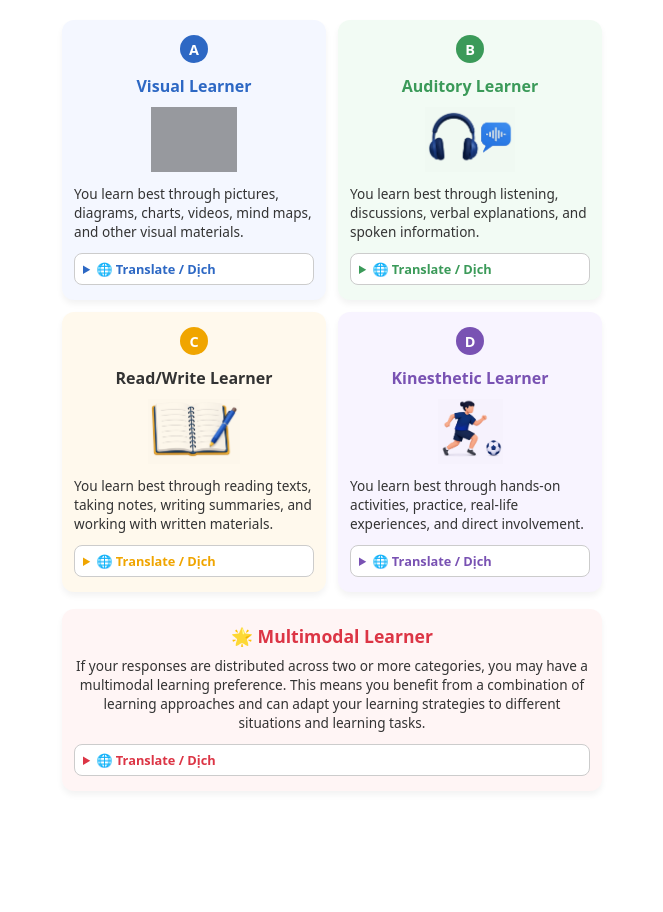
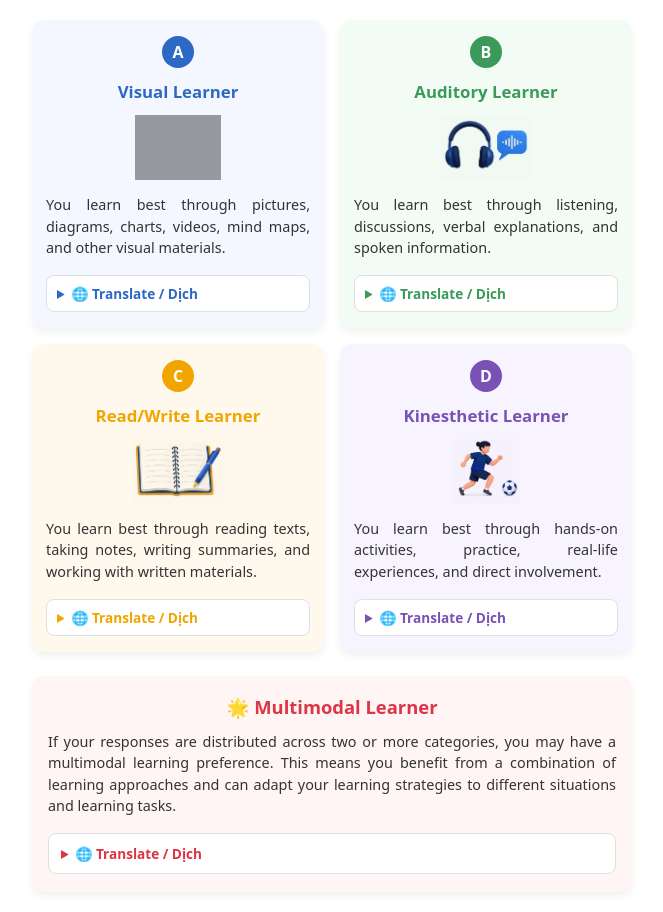
Before and after one commit to tailetuan145-ui/PHONG-C-CH-H-C-T-P, a plain HTML site: page index.html in a window 1280 px wide. Shown: the whole page, without its empty margins (308-971 px from the left). Before the commit the page ends 811 px from the top, so only its background shows below. Drawn offline with Linux system fonts and the light colour scheme; grey boxes are pictures that could not be loaded.

Commit message:
Update index.html

```diff
--- a/index.html
+++ b/index.html
@@ -1,80 +1,85 @@
-<div style="display: flex; flex-wrap: wrap; justify-content: center; align-items: stretch; font-family: system-ui, -apple-system, sans-serif; gap: 12px; margin: 20px auto; max-width: 540px;">
+<div style="display: flex; flex-wrap: wrap; justify-content: center; align-items: stretch; font-family: system-ui, -apple-system, sans-serif; gap: 16px; margin: 20px auto; max-width: 600px;">
 
-  <div style="display: flex; flex-direction: column; flex: 1 1 180px; max-width: 250px; border-radius: 12px; box-shadow: 0 4px 6px rgba(0,0,0,0.05); background-color: #F4F7FF; padding: 15px 12px; text-align: center; color: #333;">
-    <div style="background-color: #2D68C4; color: white; width: 28px; height: 28px; border-radius: 50%; display: flex; align-items: center; justify-content: center; margin: 0 auto 12px auto; font-weight: bold; font-size: 0.9rem;">A</div>
-    <h3 style="margin: 0 0 10px 0; font-size: 1rem; color: #2D68C4;">Visual Learner</h3>
+  <!-- Card A -->
+  <div style="display: flex; flex-direction: column; flex: 1 1 200px; max-width: 280px; border-radius: 12px; box-shadow: 0 4px 8px rgba(0,0,0,0.06); background-color: #F4F7FF; padding: 16px 14px; text-align: center; color: #333;">
+    <div style="background-color: #2D68C4; color: white; width: 32px; height: 32px; border-radius: 50%; display: flex; align-items: center; justify-content: center; margin: 0 auto 12px auto; font-weight: bold; font-size: 1rem;">A</div>
+    <h3 style="margin: 0 0 12px 0; font-size: 1.05rem; color: #2D68C4;">Visual Learner</h3>
 
-    <img src="hình a/anh a.png" alt="Visual" style="width: auto; height: 65px; margin: 0 auto 12px auto; object-fit: contain; mix-blend-mode: multiply;">
+    <img src="hình a/anh a.png" alt="Visual" style="width: auto; height: 65px; margin: 0 auto 14px auto; object-fit: contain; mix-blend-mode: multiply;">
 
-    <p style="flex-grow: 1; margin: 0 0 12px 0; font-size: 0.85rem; line-height: 1.4; text-align: left;">You learn best through pictures, diagrams, charts, videos, mind maps, and other visual materials.</p>
+    <p style="flex-grow: 1; margin: 0 0 16px 0; font-size: 0.9rem; line-height: 1.5; text-align: justify;">You learn best through pictures, diagrams, charts, videos, mind maps, and other visual materials.</p>
 
-    <details style="margin-top: auto; cursor: pointer; text-align: left; background: #fff; padding: 6px 8px; border-radius: 8px; border: 1px solid #ccc;">
-      <summary style="font-size: 0.8rem; font-weight: bold; color: #2D68C4;">🌐 Translate / Dịch</summary>
-      <div style="margin-top: 8px; font-size: 0.85rem; line-height: 1.4; color: #444;">
+    <details style="margin-top: auto; cursor: pointer; text-align: left; background: #fff; padding: 8px 10px; border-radius: 8px; border: 1px solid #e0e0e0;">
+      <summary style="font-size: 0.85rem; font-weight: 600; color: #2D68C4; user-select: none;">🌐 Translate / Dịch</summary>
+      <div style="margin-top: 10px; font-size: 0.85rem; line-height: 1.5; color: #444; text-align: justify;">
         <b>👀 Người học trực quan</b><br>
         Đồng chí học hiệu quả nhất thông qua hình ảnh, sơ đồ, biểu đồ, sơ đồ tư duy, video và các tài liệu trực quan khác. Những hình thức trình bày trực quan giúp đồng chí sắp xếp thông tin, hiểu nội dung và ghi nhớ kiến thức tốt hơn.
       </div>
     </details>
   </div>
 
-  <div style="display: flex; flex-direction: column; flex: 1 1 180px; max-width: 250px; border-radius: 12px; box-shadow: 0 4px 6px rgba(0,0,0,0.05); background-color: #F2FBF4; padding: 15px 12px; text-align: center; color: #333;">
-    <div style="background-color: #3B9A59; color: white; width: 28px; height: 28px; border-radius: 50%; display: flex; align-items: center; justify-content: center; margin: 0 auto 12px auto; font-weight: bold; font-size: 0.9rem;">B</div>
-    <h3 style="margin: 0 0 10px 0; font-size: 1rem; color: #3B9A59;">Auditory Learner</h3>
+  <!-- Card B -->
+  <div style="display: flex; flex-direction: column; flex: 1 1 200px; max-width: 280px; border-radius: 12px; box-shadow: 0 4px 8px rgba(0,0,0,0.06); background-color: #F2FBF4; padding: 16px 14px; text-align: center; color: #333;">
+    <div style="background-color: #3B9A59; color: white; width: 32px; height: 32px; border-radius: 50%; display: flex; align-items: center; justify-content: center; margin: 0 auto 12px auto; font-weight: bold; font-size: 1rem;">B</div>
+    <h3 style="margin: 0 0 12px 0; font-size: 1.05rem; color: #3B9A59;">Auditory Learner</h3>
 
-    <img src="hình a/anh b.png" alt="Auditory" style="width: auto; height: 65px; margin: 0 auto 12px auto; object-fit: contain; mix-blend-mode: multiply;">
+    <img src="hình a/anh b.png" alt="Auditory" style="width: auto; height: 65px; margin: 0 auto 14px auto; object-fit: contain; mix-blend-mode: multiply;">
 
-    <p style="flex-grow: 1; margin: 0 0 12px 0; font-size: 0.85rem; line-height: 1.4; text-align: left;">You learn best through listening, discussions, verbal explanations, and spoken information.</p>
+    <p style="flex-grow: 1; margin: 0 0 16px 0; font-size: 0.9rem; line-height: 1.5; text-align: justify;">You learn best through listening, discussions, verbal explanations, and spoken information.</p>
 
-    <details style="margin-top: auto; cursor: pointer; text-align: left; background: #fff; padding: 6px 8px; border-radius: 8px; border: 1px solid #ccc;">
-      <summary style="font-size: 0.8rem; font-weight: bold; color: #3B9A59;">🌐 Translate / Dịch</summary>
-      <div style="margin-top: 8px; font-size: 0.85rem; line-height: 1.4; color: #444;">
+    <details style="margin-top: auto; cursor: pointer; text-align: left; background: #fff; padding: 8px 10px; border-radius: 8px; border: 1px solid #e0e0e0;">
+      <summary style="font-size: 0.85rem; font-weight: 600; color: #3B9A59; user-select: none;">🌐 Translate / Dịch</summary>
+      <div style="margin-top: 10px; font-size: 0.85rem; line-height: 1.5; color: #444; text-align: justify;">
         <b>🎧 Người học qua nghe</b><br>
         Đồng chí học hiệu quả nhất thông qua việc lắng nghe, thảo luận và trao đổi bằng lời nói. Bài giảng, hội thoại, podcast và các hoạt động thảo luận giúp đồng chí tiếp thu và ghi nhớ kiến thức tốt hơn.
       </div>
     </details>
   </div>
 
-  <div style="display: flex; flex-direction: column; flex: 1 1 180px; max-width: 250px; border-radius: 12px; box-shadow: 0 4px 6px rgba(0,0,0,0.05); background-color: #FFF9ED; padding: 15px 12px; text-align: center; color: #333;">
-    <div style="background-color: #F0A500; color: white; width: 28px; height: 28px; border-radius: 50%; display: flex; align-items: center; justify-content: center; margin: 0 auto 12px auto; font-weight: bold; font-size: 0.9rem;">C</div>
-    <h3 style="margin: 0 0 10px 0; font-size: 1rem; color: #333;">Read/Write Learner</h3>
+  <!-- Card C -->
+  <div style="display: flex; flex-direction: column; flex: 1 1 200px; max-width: 280px; border-radius: 12px; box-shadow: 0 4px 8px rgba(0,0,0,0.06); background-color: #FFF9ED; padding: 16px 14px; text-align: center; color: #333;">
+    <div style="background-color: #F0A500; color: white; width: 32px; height: 32px; border-radius: 50%; display: flex; align-items: center; justify-content: center; margin: 0 auto 12px auto; font-weight: bold; font-size: 1rem;">C</div>
+    <h3 style="margin: 0 0 12px 0; font-size: 1.05rem; color: #F0A500;">Read/Write Learner</h3>
 
-    <img src="hình a/anh c.png" alt="Read/Write" style="width: auto; height: 65px; margin: 0 auto 12px auto; object-fit: contain; mix-blend-mode: multiply;">
+    <img src="hình a/anh c.png" alt="Read/Write" style="width: auto; height: 65px; margin: 0 auto 14px auto; object-fit: contain; mix-blend-mode: multiply;">
 
-    <p style="flex-grow: 1; margin: 0 0 12px 0; font-size: 0.85rem; line-height: 1.4; text-align: left;">You learn best through reading texts, taking notes, writing summaries, and working with written materials.</p>
+    <p style="flex-grow: 1; margin: 0 0 16px 0; font-size: 0.9rem; line-height: 1.5; text-align: justify;">You learn best through reading texts, taking notes, writing summaries, and working with written materials.</p>
 
-    <details style="margin-top: auto; cursor: pointer; text-align: left; background: #fff; padding: 6px 8px; border-radius: 8px; border: 1px solid #ccc;">
-      <summary style="font-size: 0.8rem; font-weight: bold; color: #F0A500;">🌐 Translate / Dịch</summary>
-      <div style="margin-top: 8px; font-size: 0.85rem; line-height: 1.4; color: #444;">
+    <details style="margin-top: auto; cursor: pointer; text-align: left; background: #fff; padding: 8px 10px; border-radius: 8px; border: 1px solid #e0e0e0;">
+      <summary style="font-size: 0.85rem; font-weight: 600; color: #F0A500; user-select: none;">🌐 Translate / Dịch</summary>
+      <div style="margin-top: 10px; font-size: 0.85rem; line-height: 1.5; color: #444; text-align: justify;">
         <b>📖 Người học qua đọc và viết</b><br>
         Đồng chí học hiệu quả nhất thông qua việc đọc và viết. Đồng chí thường ưu tiên giáo trình, tài liệu học tập, ghi chú, hướng dẫn bằng văn bản và các nguồn học liệu dạng chữ. Việc ghi chép và tóm tắt nội dung là những chiến lược học tập phù hợp với đồng chí.
       </div>
     </details>
   </div>
 
-  <div style="display: flex; flex-direction: column; flex: 1 1 180px; max-width: 250px; border-radius: 12px; box-shadow: 0 4px 6px rgba(0,0,0,0.05); background-color: #F8F4FF; padding: 15px 12px; text-align: center; color: #333;">
-    <div style="background-color: #7952B3; color: white; width: 28px; height: 28px; border-radius: 50%; display: flex; align-items: center; justify-content: center; margin: 0 auto 12px auto; font-weight: bold; font-size: 0.9rem;">D</div>
-    <h3 style="margin: 0 0 10px 0; font-size: 1rem; color: #7952B3;">Kinesthetic Learner</h3>
+  <!-- Card D -->
+  <div style="display: flex; flex-direction: column; flex: 1 1 200px; max-width: 280px; border-radius: 12px; box-shadow: 0 4px 8px rgba(0,0,0,0.06); background-color: #F8F4FF; padding: 16px 14px; text-align: center; color: #333;">
+    <div style="background-color: #7952B3; color: white; width: 32px; height: 32px; border-radius: 50%; display: flex; align-items: center; justify-content: center; margin: 0 auto 12px auto; font-weight: bold; font-size: 1rem;">D</div>
+    <h3 style="margin: 0 0 12px 0; font-size: 1.05rem; color: #7952B3;">Kinesthetic Learner</h3>
 
-    <img src="hình a/anh d.png" alt="Kinesthetic" style="width: auto; height: 65px; margin: 0 auto 12px auto; object-fit: contain; mix-blend-mode: multiply;">
+    <img src="hình a/anh d.png" alt="Kinesthetic" style="width: auto; height: 65px; margin: 0 auto 14px auto; object-fit: contain; mix-blend-mode: multiply;">
 
-    <p style="flex-grow: 1; margin: 0 0 12px 0; font-size: 0.85rem; line-height: 1.4; text-align: left;">You learn best through hands-on activities, practice, real-life experiences, and direct involvement.</p>
+    <p style="flex-grow: 1; margin: 0 0 16px 0; font-size: 0.9rem; line-height: 1.5; text-align: justify;">You learn best through hands-on activities, practice, real-life experiences, and direct involvement.</p>
 
-    <details style="margin-top: auto; cursor: pointer; text-align: left; background: #fff; padding: 6px 8px; border-radius: 8px; border: 1px solid #ccc;">
-      <summary style="font-size: 0.8rem; font-weight: bold; color: #7952B3;">🌐 Translate / Dịch</summary>
-      <div style="margin-top: 8px; font-size: 0.85rem; line-height: 1.4; color: #444;">
+    <details style="margin-top: auto; cursor: pointer; text-align: left; background: #fff; padding: 8px 10px; border-radius: 8px; border: 1px solid #e0e0e0;">
+      <summary style="font-size: 0.85rem; font-weight: 600; color: #7952B3; user-select: none;">🌐 Translate / Dịch</summary>
+      <div style="margin-top: 10px; font-size: 0.85rem; line-height: 1.5; color: #444; text-align: justify;">
         <b>🛠️ Người học qua trải nghiệm và thực hành</b><br>
         Đồng chí học hiệu quả nhất thông qua các hoạt động thực hành, trải nghiệm thực tế, mô phỏng tình huống và sự tham gia tích cực vào quá trình học tập. Việc “học thông qua hành động” giúp đồng chí hiểu và ghi nhớ kiến thức hiệu quả hơn.
       </div>
     </details>
   </div>
 
-  <div style="display: flex; flex-direction: column; flex: 1 1 100%; margin-top: 5px; border-radius: 12px; box-shadow: 0 4px 6px rgba(0,0,0,0.05); background-color: #FFF5F5; padding: 15px 12px; text-align: center; color: #333;">
-    <h3 style="margin: 0 0 8px 0; font-size: 1.1rem; color: #DC3545;">🌟 Multimodal Learner</h3>
-    <p style="flex-grow: 1; margin: 0 0 12px 0; font-size: 0.85rem; line-height: 1.4;">If your responses are distributed across two or more categories, you may have a multimodal learning preference. This means you benefit from a combination of learning approaches and can adapt your learning strategies to different situations and learning tasks.</p>
+  <!-- Multimodal Card -->
+  <div style="display: flex; flex-direction: column; flex: 1 1 100%; margin-top: 8px; border-radius: 12px; box-shadow: 0 4px 8px rgba(0,0,0,0.06); background-color: #FFF5F5; padding: 18px 16px; text-align: center; color: #333;">
+    <h3 style="margin: 0 0 12px 0; font-size: 1.15rem; color: #DC3545;">🌟 Multimodal Learner</h3>
+    <p style="flex-grow: 1; margin: 0 0 16px 0; font-size: 0.9rem; line-height: 1.5; text-align: justify;">If your responses are distributed across two or more categories, you may have a multimodal learning preference. This means you benefit from a combination of learning approaches and can adapt your learning strategies to different situations and learning tasks.</p>
 
-    <details style="margin-top: auto; cursor: pointer; text-align: left; background: #fff; padding: 6px 8px; border-radius: 8px; border: 1px solid #ccc;">
-      <summary style="font-size: 0.8rem; font-weight: bold; color: #DC3545;">🌐 Translate / Dịch</summary>
-      <div style="margin-top: 8px; font-size: 0.85rem; line-height: 1.4; color: #444;">
+    <details style="margin-top: auto; cursor: pointer; text-align: left; background: #fff; padding: 10px 12px; border-radius: 8px; border: 1px solid #e0e0e0;">
+      <summary style="font-size: 0.85rem; font-weight: 600; color: #DC3545; user-select: none;">🌐 Translate / Dịch</summary>
+      <div style="margin-top: 10px; font-size: 0.85rem; line-height: 1.5; color: #444; text-align: justify;">
         <b>🌟 Người học đa phương thức</b><br>
         Nếu kết quả của đồng chí được phân bổ tương đối đồng đều ở hai hoặc nhiều nhóm phong cách học tập, đồng chí có thể thuộc nhóm người học đa phương thức. Điều này có nghĩa là đồng chí có thể học hiệu quả thông qua sự kết hợp của nhiều phương pháp khác nhau và linh hoạt điều chỉnh cách học tùy theo từng nội dung hoặc nhiệm vụ học tập.
       </div>
```
